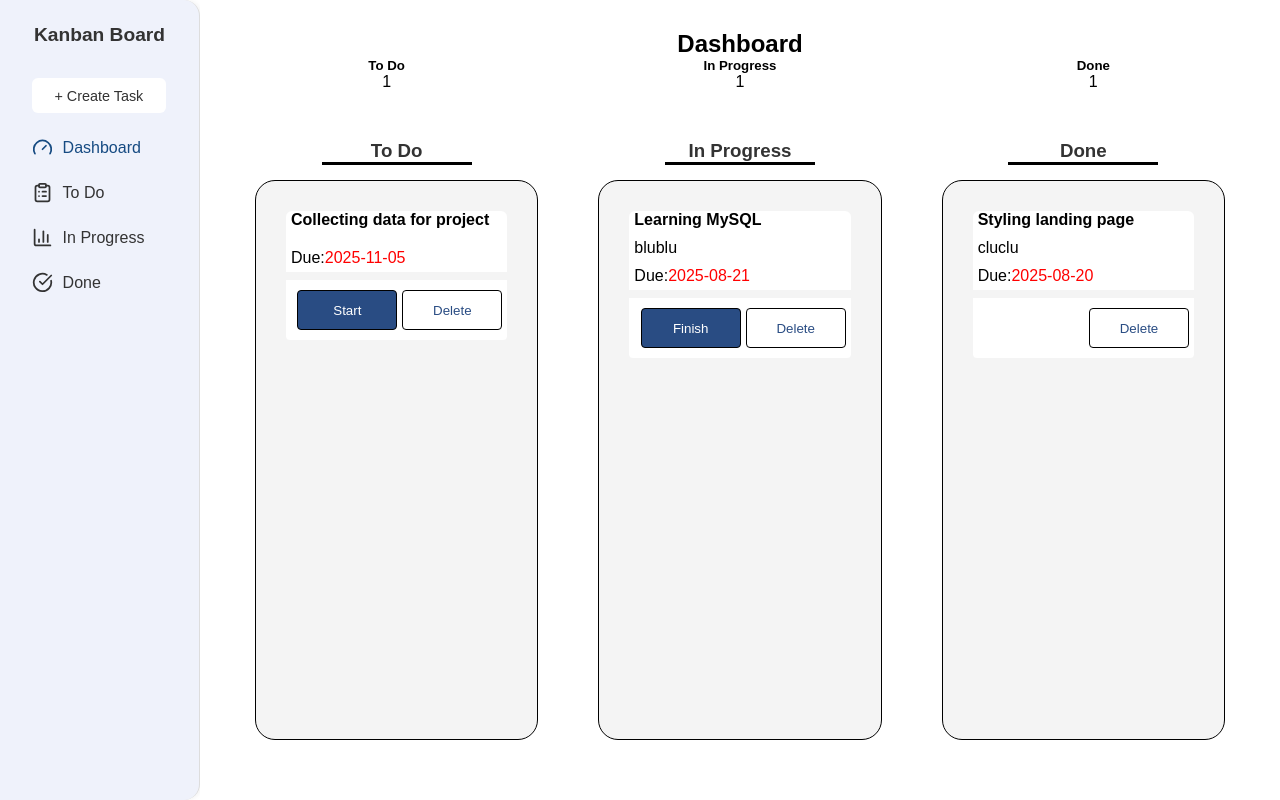
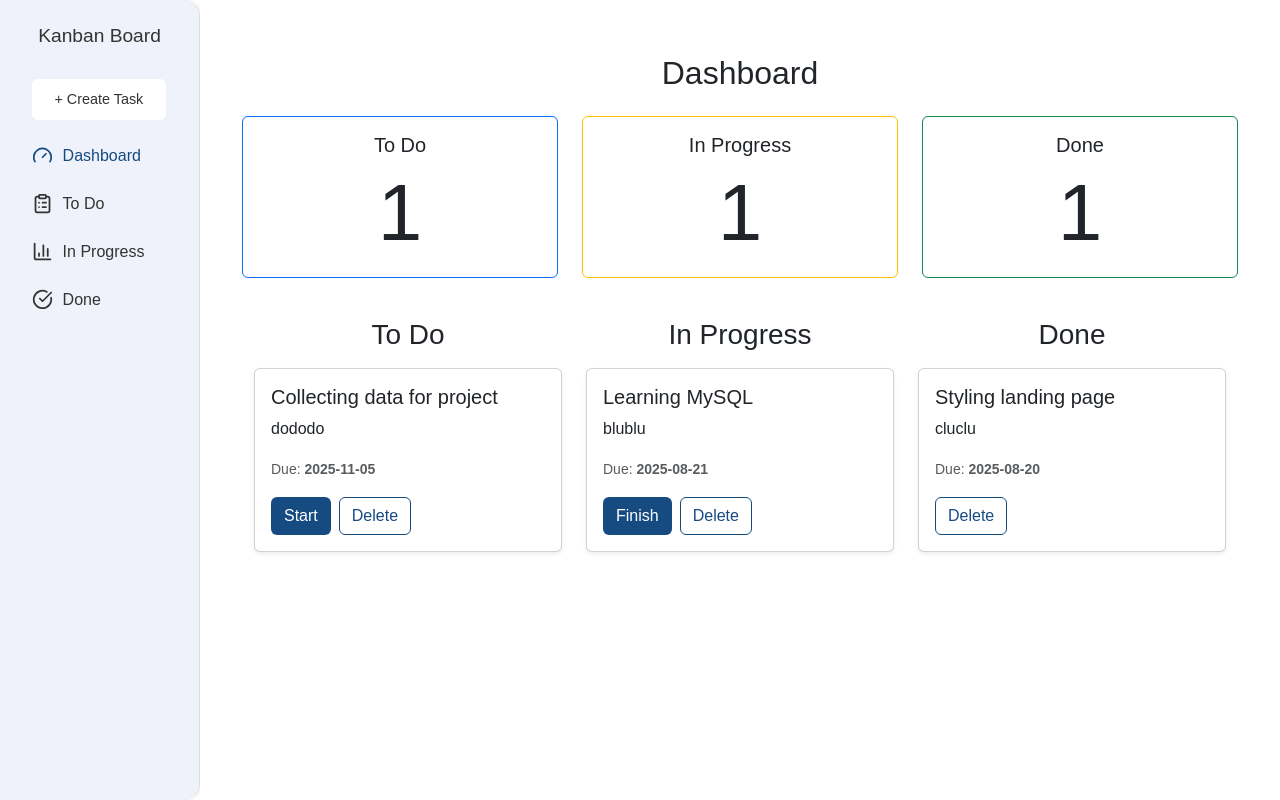
Before and after one commit to bingle-bb/KanbanBoard, a React (Vite) app: page /dashboard in a window 1280 px wide. Built offline with nearby package versions, Linux system fonts and the light colour scheme.

Commit message:
style fix1

```diff
--- a/src/components/TaskCard.jsx
+++ b/src/components/TaskCard.jsx
@@ -1,55 +1,60 @@
 import React from "react";
 import { useTasks } from "../context/TaskContext";
-import "../styles/TestCard.css";
+import "bootstrap/dist/css/bootstrap.min.css";
 
 const TaskCard = ({ task }) => {
   const { dispatch } = useTasks();
 
   return (
-    <div className="task-card">
-      <div className="card-div">
-        <h4>{task.title}</h4>
-        <p>{task.description}</p>
-        <p>
-          Due:
-          <span className="due-date">{task.due}</span>
+    <div className="card mb-3 shadow-sm">
+      <div className="card-body d-flex flex-column">
+        <h5 className="card-title">{task.title}</h5>
+        <p className="card-text">{task.description}</p>
+        <p className="card-text">
+          <small className="text-muted">
+            Due: <span className="fw-bold">{task.due}</span>
+          </small>
         </p>
-      </div>
 
-      <div className="btn-div">
+        <div className="mt-auto d-flex gap-2">
           {task.status === "todo" && (
             <button
+              className="btn "
+              style={{ backgroundColor: "#164b82", color: "white" }}
               onClick={() =>
                 dispatch({
                   type: "MOVE_TASK",
                   payload: { id: task.id, status: "inprogress" },
                 })
               }
-            style={{ color: "white", backgroundColor: "#294c83" }}
             >
               Start
             </button>
           )}
           {task.status === "inprogress" && (
             <button
+              className="btn "
+              style={{ backgroundColor: "#164b82", color: "white" }}
               onClick={() =>
                 dispatch({
                   type: "MOVE_TASK",
                   payload: { id: task.id, status: "done" },
                 })
               }
-            style={{ color: "white", backgroundColor: "#294c83" }}
             >
               Finish
             </button>
           )}
           <button
+            className="btn "
+            style={{ color: "#164b82", border: "1px solid #164b82" }}
             onClick={() => dispatch({ type: "DELETE_TASK", payload: task.id })}
           >
             Delete
           </button>
         </div>
       </div>
+    </div>
   );
 };
 
--- a/src/context/TaskContext.jsx
+++ b/src/context/TaskContext.jsx
@@ -7,7 +7,7 @@ const initialState = {
     {
       id: 1,
       title: "Collecting data for project",
-      des: "dododo",
+      description: "dododo",
       status: "todo",
       due: "2025-11-05",
     },
--- a/src/pages/BoardPage.jsx
+++ b/src/pages/BoardPage.jsx
@@ -1,7 +1,7 @@
 import React from "react";
 import { useTasks } from "../context/TaskContext";
 import TaskCard from "../components/TaskCard";
-import "../styles/boardPage.css";
+import "bootstrap/dist/css/bootstrap.min.css";
 
 const BoardPage = () => {
   const { tasks } = useTasks();
@@ -13,20 +13,24 @@ const BoardPage = () => {
   ];
 
   return (
-    <div className="board-container">
+    <div className="container mt-4">
+      <div className="row">
         {statuses.map((status) => (
-        <div className="board-column" key={status.key}>
-          <h3>{status.label}</h3>
-          <div className="b-div">
+          <div className="col-md-4" key={status.key}>
+            <h3 className="text-center mb-3">{status.label}</h3>
+            <div className="row row-cols-1 row-cols-md-1 g-3">
               {tasks
                 .filter((task) => task.status === status.key)
                 .map((task) => (
-                <TaskCard key={task.id} task={task} />
+                  <div className="col" key={task.id}>
+                    <TaskCard task={task} />
+                  </div>
                 ))}
             </div>
           </div>
         ))}
       </div>
+    </div>
   );
 };
 
--- a/src/pages/DashboardPage.jsx
+++ b/src/pages/DashboardPage.jsx
@@ -1,6 +1,7 @@
 import React from "react";
 import { useTasks } from "../context/TaskContext";
 import BoardPage from "./BoardPage";
+import "bootstrap/dist/css/bootstrap.min.css";
 import "../styles/dashBoard.css";
 
 const DashboardPage = () => {
@@ -14,20 +15,34 @@ const DashboardPage = () => {
 
   return (
     <div className="container mt-4">
-      <h2 className="text-center">Dashboard</h2>
+      <h2 className="text-center mb-4">Dashboard</h2>
 
-      <div className="dashboard-summary-row">
-        <div className="dashboard-summary-col">
-          <h5>To Do</h5>
-          <p>{summary.todo}</p>
+      <div className="row mb-4">
+        <div className="badgeCard col-md-4 mb-3">
+          <div className="card text-center border-primary">
+            <div className="card-body ">
+              <h5 className="card-title">To Do</h5>
+              <p className="card-text display-1">{summary.todo}</p>
+            </div>
+          </div>
         </div>
-        <div className="dashboard-summary-col">
-          <h5>In Progress</h5>
-          <p>{summary.inprogress}</p>
+
+        <div className="badgeCard col-md-4 mb-3">
+          <div className="card text-center border-warning">
+            <div className="card-body">
+              <h5 className="card-title">In Progress</h5>
+              <p className="card-text display-1">{summary.inprogress}</p>
+            </div>
+          </div>
         </div>
-        <div className="dashboard-summary-col">
-          <h5>Done</h5>
-          <p>{summary.done}</p>
+
+        <div className="badgeCard col-md-4 mb-3">
+          <div className="card text-center border-success">
+            <div className="card-body">
+              <h5 className="card-title">Done</h5>
+              <p className="card-text display-1">{summary.done}</p>
+            </div>
+          </div>
         </div>
       </div>
 
--- a/src/styles/Sidebar.css
+++ b/src/styles/Sidebar.css
@@ -83,7 +83,8 @@
 
   .sidebar nav ul li button {
     font-size: 1.2rem;
-    padding: 0.5rem;
+    text-align: center;
+    padding: 0;
     border-radius: 50%;
     width: 35px;
     height: 35px;
--- a/src/styles/TaskForm.css
+++ b/src/styles/TaskForm.css
@@ -1,16 +1,14 @@
-/* TaskForm.css */
-
 .taskform_container {
   background: #fff;
   border: 1px solid #e5e7eb;
   border-radius: 8px;
   padding: 2rem;
-  box-shadow: 0 2px 8px rgba(0, 0, 0, 0.05);
+  border: none;
   position: relative;
   align-items: center;
 }
 
-.taskform_control{
+.taskform_control {
   /* border: 1px solid black; */
   display: flex;
   flex-direction: column;
@@ -27,11 +25,8 @@
   width: 150px;
   border-bottom: 2px solid #ccc;
   display: block;
-  padding-bottom:1rem;
-
+  padding-bottom: 1rem;
 }
-
-
 
 /* Input fields */
 /* Inputs, textarea, select */
@@ -49,10 +44,10 @@
 }
 
 .work_flow_control select {
-  width: 325px;
-  appearance: none;       /* removes default arrow (Chrome, Safari) */
-  -moz-appearance: none;  /* Firefox */
-  -ms-appearance: none;   /* IE/Edge */
+  width: 300px;
+  appearance: none; /* removes default arrow (Chrome, Safari) */
+  -moz-appearance: none; /* Firefox */
+  -ms-appearance: none; /* IE/Edge */
   background-color: white;
   border: 1px solid #ccc;
   padding: 8px 12px;
@@ -73,8 +68,8 @@
 .description_input_control textarea:focus,
 .work_flow_control select:focus,
 .date_select_control input:focus {
-  border-color: #2563eb;
-  box-shadow: 0 0 0 1px #2563eb;
+  border-color: #164b82;
+  box-shadow: 0 0 0 1px #164a82ac;
 }
 
 /* Labels */
@@ -98,7 +93,7 @@
 /* Button */
 .taskform_container button {
   display: inline-block;
-  background-color: #1d4ed8;
+  background-color: #164b82;
   color: #fff;
   border: none;
   border-radius: 6px;
@@ -112,6 +107,6 @@
 }
 
 .taskform_container button:hover {
-  background-color: #1e40af;
-  box-shadow: 0 4px 8px rgba(0,0,0,0.15);
+  background-color: #164b82;
+  box-shadow: 0 4px 8px rgba(0, 0, 0, 0.15);
 }
--- a/src/styles/TestCard.css
+++ b/src/styles/TestCard.css
@@ -1,4 +1,4 @@
-.task-card {
+/* .task-card {
   margin: 10px;
   padding: 10px;
 }
@@ -29,7 +29,7 @@
 
 .card-div {
   border-radius: 6px 6px 0 0;
-  background-color: white;
+
   display: flex;
   flex-direction: column;
   padding-left: 5px;
@@ -41,7 +41,7 @@
   justify-content: flex-end;
   gap: 5px;
   border-radius: 0 0 4px 4px;
-  background-color: white;
+
   margin-top: 8px;
   height: 60px;
   padding-right: 5px;
@@ -49,4 +49,4 @@
 
 .due-date {
   color: red;
-}
+} */
--- a/src/styles/boardPage.css
+++ b/src/styles/boardPage.css
@@ -1,4 +1,4 @@
-.board-container {
+/* .board-container {
   margin-top: 20px;
   display: flex;
   flex-direction: row;
@@ -44,4 +44,4 @@
 
 .task-card {
   margin-bottom: 10px;
-}
+} */
--- a/src/styles/dashBoard.css
+++ b/src/styles/dashBoard.css
@@ -1,14 +1,4 @@
-.dashboard-summary-row {
-  display: flex;
-  justify-content: center;
-  gap: 40px; /* space between columns */
-  margin-bottom: 24px;
-}
-
-.dashboard-summary-col {
-  flex: 1;
-  text-align: center;
-}
-.text-center {
-  text-align: center;
-}
+/* .badgeCard {
+  width: 300px;
+  height: 100px;
+} */
```
Lines whose indentation alone changed are shown as unchanged.
